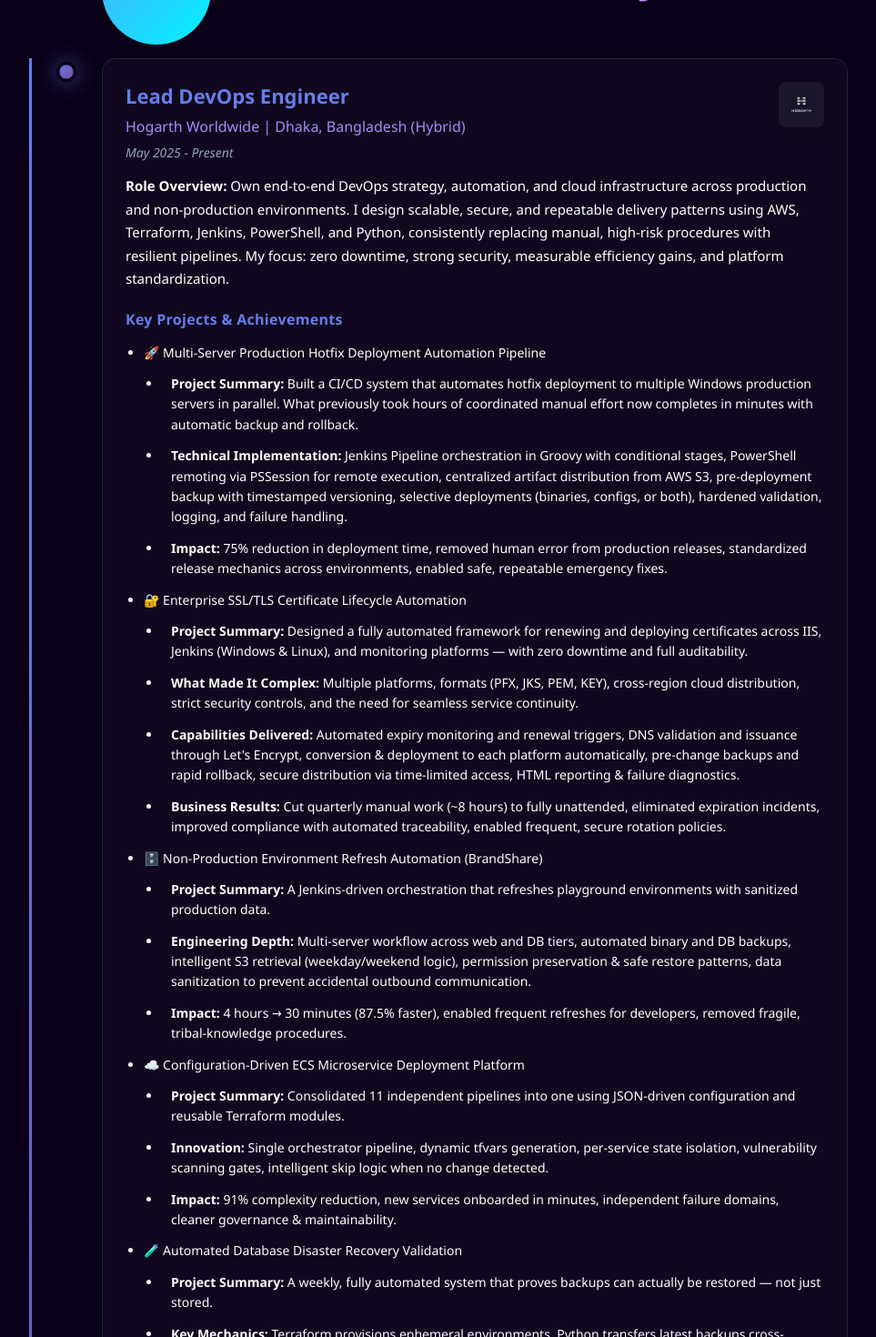
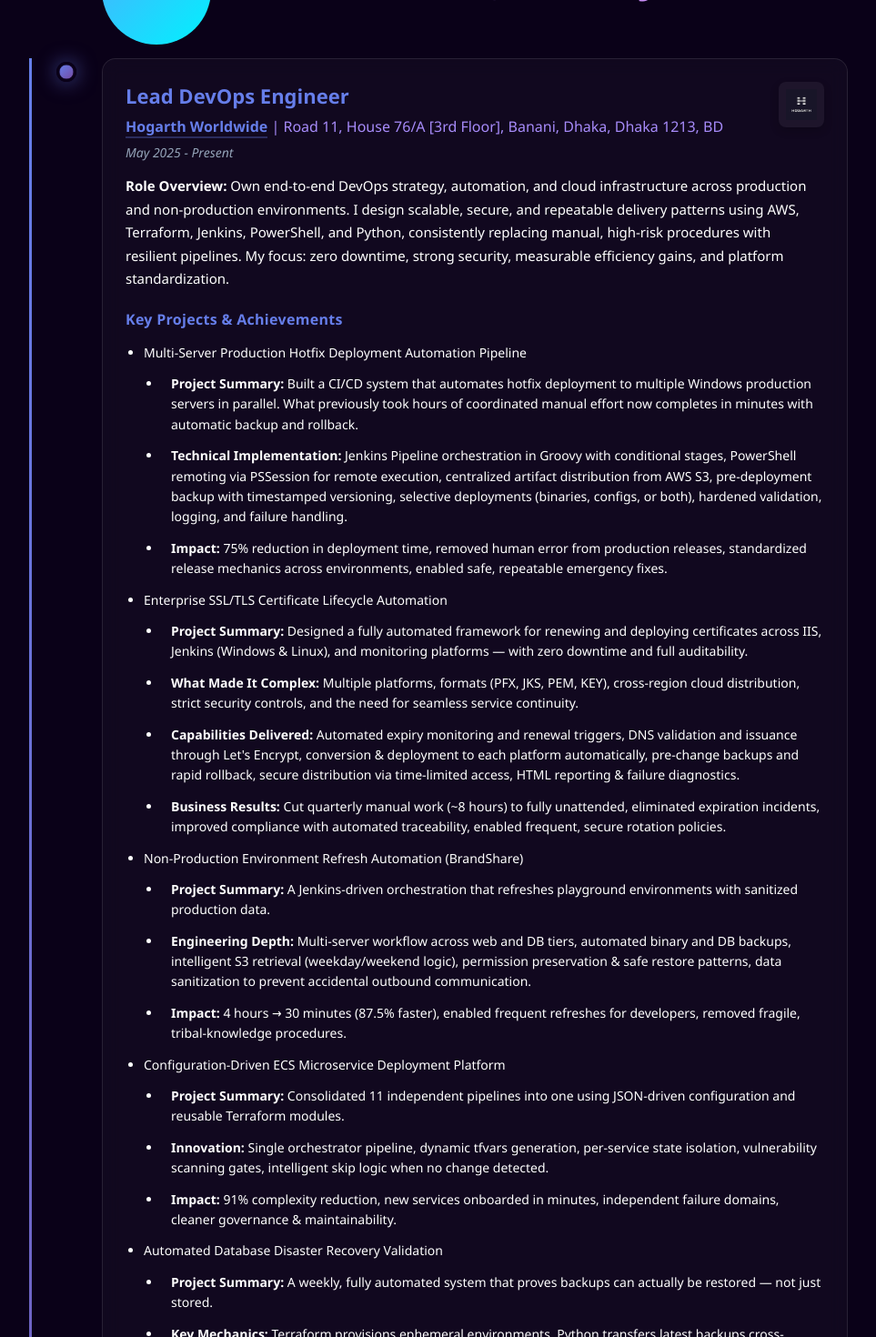
Before and after one commit to sarowar-alam/portfolio, a React (Vite) app: page / in a window 1280 px wide. Shown: the part 1180-2650 px from the top of the page at 91% size, without its empty margins (158-1121 px from the left). Built offline with nearby package versions, Linux system fonts and the light colour scheme.

Commit message:
Add Hogarth Worldwide link and address, remove emojis from Lead DevOps Engineer section

```diff
--- a/src/App.jsx
+++ b/src/App.jsx
@@ -129,29 +129,29 @@
                 <div className="timeline-content">
                   <img src="hogarth-logo.avif" alt="Hogarth Worldwide" className="timeline-company-logo" />
                   <h3>Lead DevOps Engineer</h3>
-                  <h4>Hogarth Worldwide | Dhaka, Bangladesh (Hybrid)</h4>
+                  <h4><a href="https://www.hogarth.com/" target="_blank" rel="noopener noreferrer" className="company-link">Hogarth Worldwide</a> | Road 11, House 76/A [3rd Floor], Banani, Dhaka, Dhaka 1213, BD</h4>
                   <p className="timeline-date">May 2025 - Present</p>
                   <p className="role-overview"><strong>Role Overview:</strong> Own end-to-end DevOps strategy, automation, and cloud infrastructure across production and non-production environments. I design scalable, secure, and repeatable delivery patterns using AWS, Terraform, Jenkins, PowerShell, and Python, consistently replacing manual, high-risk procedures with resilient pipelines. My focus: zero downtime, strong security, measurable efficiency gains, and platform standardization.</p>
                   <p className="section-header"><strong>Key Projects & Achievements</strong></p>
                   <ul className="timeline-highlights">
-                    <li>🚀 Multi-Server Production Hotfix Deployment Automation Pipeline</li>
+                    <li>Multi-Server Production Hotfix Deployment Automation Pipeline</li>
                     <li className="indented-item"><strong>Project Summary:</strong> Built a CI/CD system that automates hotfix deployment to multiple Windows production servers in parallel. What previously took hours of coordinated manual effort now completes in minutes with automatic backup and rollback.</li>
                     <li className="indented-item"><strong>Technical Implementation:</strong> Jenkins Pipeline orchestration in Groovy with conditional stages, PowerShell remoting via PSSession for remote execution, centralized artifact distribution from AWS S3, pre-deployment backup with timestamped versioning, selective deployments (binaries, configs, or both), hardened validation, logging, and failure handling.</li>
                     <li className="indented-item"><strong>Impact:</strong> 75% reduction in deployment time, removed human error from production releases, standardized release mechanics across environments, enabled safe, repeatable emergency fixes.</li>
-                    <li>🔐 Enterprise SSL/TLS Certificate Lifecycle Automation</li>
+                    <li>Enterprise SSL/TLS Certificate Lifecycle Automation</li>
                     <li className="indented-item"><strong>Project Summary:</strong> Designed a fully automated framework for renewing and deploying certificates across IIS, Jenkins (Windows & Linux), and monitoring platforms — with zero downtime and full auditability.</li>
                     <li className="indented-item"><strong>What Made It Complex:</strong> Multiple platforms, formats (PFX, JKS, PEM, KEY), cross-region cloud distribution, strict security controls, and the need for seamless service continuity.</li>
                     <li className="indented-item"><strong>Capabilities Delivered:</strong> Automated expiry monitoring and renewal triggers, DNS validation and issuance through Let's Encrypt, conversion & deployment to each platform automatically, pre-change backups and rapid rollback, secure distribution via time-limited access, HTML reporting & failure diagnostics.</li>
                     <li className="indented-item"><strong>Business Results:</strong> Cut quarterly manual work (~8 hours) to fully unattended, eliminated expiration incidents, improved compliance with automated traceability, enabled frequent, secure rotation policies.</li>
-                    <li>🗄️ Non-Production Environment Refresh Automation (BrandShare)</li>
+                    <li>Non-Production Environment Refresh Automation (BrandShare)</li>
                     <li className="indented-item"><strong>Project Summary:</strong> A Jenkins-driven orchestration that refreshes playground environments with sanitized production data.</li>
                     <li className="indented-item"><strong>Engineering Depth:</strong> Multi-server workflow across web and DB tiers, automated binary and DB backups, intelligent S3 retrieval (weekday/weekend logic), permission preservation & safe restore patterns, data sanitization to prevent accidental outbound communication.</li>
                     <li className="indented-item"><strong>Impact:</strong> 4 hours → 30 minutes (87.5% faster), enabled frequent refreshes for developers, removed fragile, tribal-knowledge procedures.</li>
-                    <li>☁️ Configuration-Driven ECS Microservice Deployment Platform</li>
+                    <li>Configuration-Driven ECS Microservice Deployment Platform</li>
                     <li className="indented-item"><strong>Project Summary:</strong> Consolidated 11 independent pipelines into one using JSON-driven configuration and reusable Terraform modules.</li>
                     <li className="indented-item"><strong>Innovation:</strong> Single orchestrator pipeline, dynamic tfvars generation, per-service state isolation, vulnerability scanning gates, intelligent skip logic when no change detected.</li>
                     <li className="indented-item"><strong>Impact:</strong> 91% complexity reduction, new services onboarded in minutes, independent failure domains, cleaner governance & maintainability.</li>
-                    <li>🧪 Automated Database Disaster Recovery Validation</li>
+                    <li>Automated Database Disaster Recovery Validation</li>
                     <li className="indented-item"><strong>Project Summary:</strong> A weekly, fully automated system that proves backups can actually be restored — not just stored.</li>
                     <li className="indented-item"><strong>Key Mechanics:</strong> Terraform provisions ephemeral environments, Python transfers latest backups cross-account, PowerShell restores via WinRM, automated comparison between restored and live data, email reporting to stakeholders, automatic teardown to control cost.</li>
                     <li className="indented-item"><strong>Impact:</strong> Verification time reduced from days to ~30 minutes, zero manual involvement, continuous readiness assurance.</li>
```
